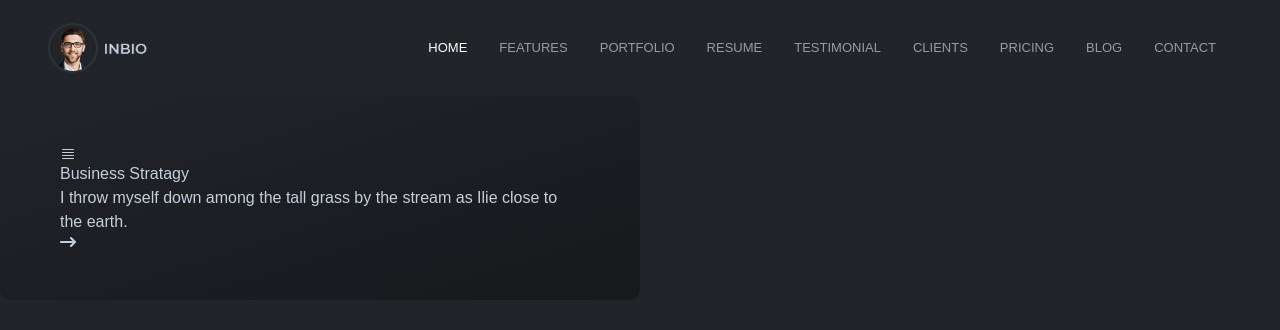
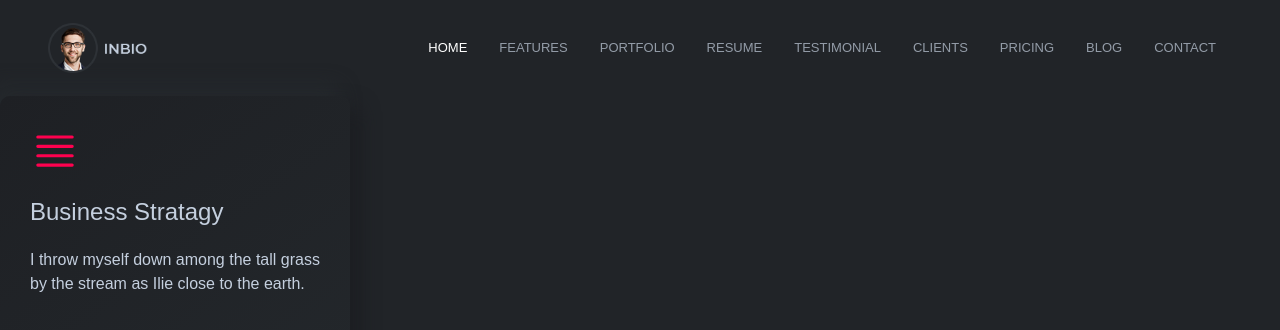
Before and after one commit to Ramrachai/mern-portfolio, a Next.js app: page / in a window 1280 px wide. Shown: the top 330 px of the page. Built offline with nearby package versions, Linux system fonts and the light colour scheme.

Commit message:
feature card style is done

```diff
--- a/app/globals.css
+++ b/app/globals.css
@@ -10,6 +10,7 @@
 --primary-dark: #1e2125;
 --secondary: #ff014f;
 --text-color: #c4cfde;
+--color-lightn: #c4cfde;
 --shadow-1: 10px 10px 19px #1c1e22, -10px -10px 19px #262a2e;
 }
 
--- a/components/FeatureCard/card.module.scss
+++ b/components/FeatureCard/card.module.scss
@@ -1,11 +1,56 @@
-.cardContainer{
+.cardContainer {
+  height: auto;
+  width: 350px;
+  padding: 30px;
+  background: linear-gradient(145deg, #1e2024, #23272b);
+  box-shadow: var(--shadow-1);
+  border-radius: 10px;
+  transition: all 0.5s;
+  overflow: hidden;
+  cursor: pointer;
+
+  .inner {
+    height: 100%;
+    width: 100%;
+    transition: all 0.4s ease-in-out;
+  }
+
+  svg {
+    fill: var(--secondary);
+    stroke: 1 var(--secondary);
+  }
+
+  .topIcon{
     height: auto;
-    width: 50%;
-    padding: 50px 60px;
+    width: 50px;
+  }
+
+  h3 {
+    color: var(--color-lightn);
+    font-weight: 500;
+    font-size: 24px;
+    line-height: 32px;
+    margin-bottom: 20px;
+    margin-top: 20px;
+  }
+
+  .arrow {
+    height: 30px;
+    width: 30px !important;
+    font-size: 30px;
+    margin-top: 10px;
+    opacity: 0;
+    transition: all 0.4s ease-in-out;
+  }
+
+  &:hover {
     background: linear-gradient(to right bottom, #212428, #16181c);
-    border-radius: 10px
+    // background: linear-gradient(to right bottom, #5384c5, #d6d256);
+    .inner {
+      transform: translateY(-10px);
+    }
+    .arrow {
+      opacity: 1;
+    }
+  }
 }
-.cardContainer:hover{
-    transform: translateY(-10px);
-    transition: all 0.3s;
-}
--- a/components/FeatureCard/index.js
+++ b/components/FeatureCard/index.js
@@ -2,29 +2,22 @@ import React from 'react'
 import styles from "./card.module.scss"
 import { HiBars4 } from "react-icons/hi2";
 import { FaArrowRightLong } from "react-icons/fa6";
+import { RoundButton } from '../shared/StyledComponents';
+import ArrowIcon from '../shared/ArrowIcon';
 
 const FeatureCard = () => {
     return (
         <div className={styles.cardContainer}>
-            <HiBars4 />
-            <h2>Business Stratagy</h2>
-            <p>I throw myself down among the tall grass by the stream as Ilie close to the earth.</p>
-            <FaArrowRightLong />
+            <div className={styles.inner}>
+                <HiBars4 className={styles.topIcon}/>
+                <h3>Business Stratagy</h3>
+                <p>I throw myself down among the tall grass by the stream as Ilie close to the earth.</p>
+                <FaArrowRightLong className={styles.arrow} />
+
+                {/* <ArrowIcon> <FaArrowRightLong size={30}/> </ArrowIcon> */}
+            </div>
         </div>
     )
 }
 
-
-
-// const FeatureCard = () => {
-//     return (
-//         <div  className={styles.cardContainer}>
-
-            // <h2>Business Stratagy</h2>
-            // <p>I throw myself down among the tall grass by the stream as Ilie close to the earth.</p>
-//         </div>
-//     );
-// };
-
-
 export default FeatureCard
--- /dev/null
+++ b/components/shared/ArrowIcon.js
@@ -0,0 +1,25 @@
+"use client"
+
+import React from 'react'
+import styled from 'styled-components'
+
+const ArrowIcon = ( {children} ) => {
+  return (
+    <ArrowContainer>
+        {children}
+    </ArrowContainer>
+  )
+}
+
+export default ArrowIcon
+
+
+const ArrowContainer = styled.div`
+    padding: 10px;
+    margin-top: 20px;
+    opacity: 0;
+
+    &:hover{
+        opacity: 1;
+    }
+`
```
